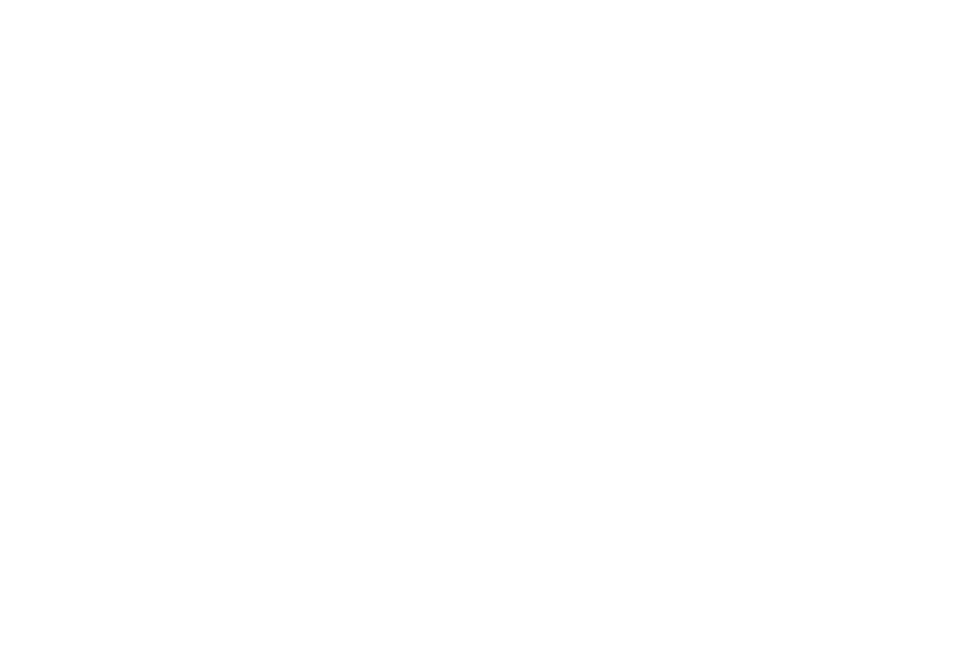
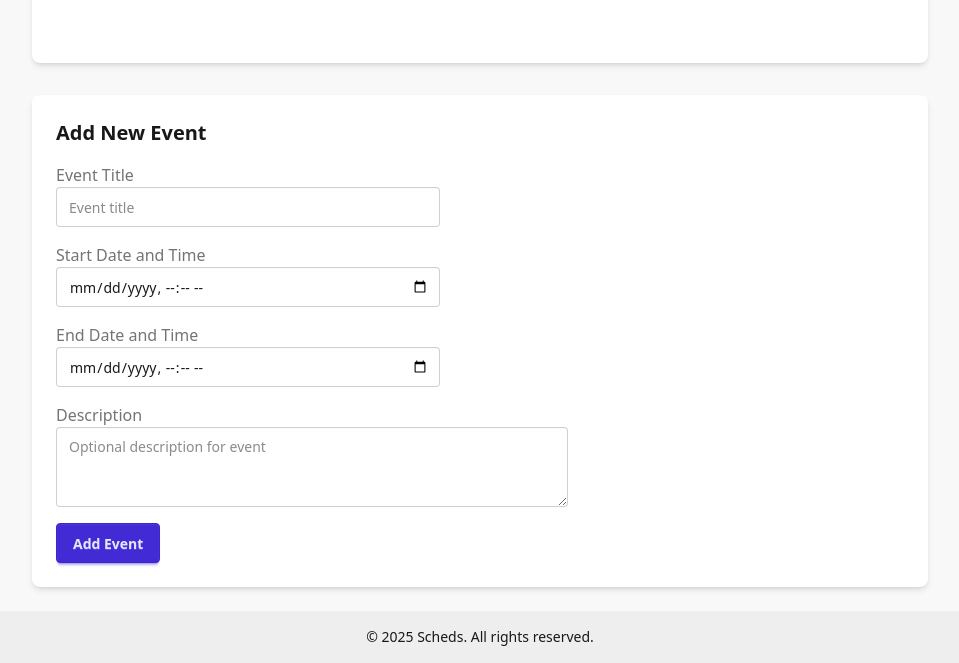
Before and after one commit to ngmhprogramming/scheds-frontend, a React (Vite) app: page /schedule in a window 1280 px wide. Before the commit this address had no page. Shown: the part 517-1180 px from the top of the page, without its empty margins (160-1119 px from the left). Before the commit the page ends 800 px from the top, so only its background shows below. Built offline with nearby package versions, Linux system fonts and the light colour scheme.

Commit message:
Schedule page and basic form template

```diff
--- a/src/main.tsx
+++ b/src/main.tsx
@@ -7,6 +7,7 @@
 import Root from './routes/Root';
 import Login from './routes/Login';
 import Signup from './routes/Signup';
+import Schedule from './routes/Schedule';
 
 const router = createBrowserRouter([
   {
@@ -21,6 +22,10 @@
     path: "/signup",
     element: <Signup />,
   },
+  {
+    path: "/schedule",
+    element: <Schedule />,
+  }
 ]);
 
 createRoot(document.getElementById('root')!).render(
--- /dev/null
+++ b/src/routes/Schedule.tsx
@@ -0,0 +1,153 @@
+import { useState } from 'react';
+import { useNavigate } from 'react-router-dom';
+import Navbar from './components/Navbar';
+import Footer from './components/Footer';
+import * as API from './api/auth';
+import { setLocal } from './storage';
+
+const Schedule = () => {
+	const navigate = useNavigate();
+
+	const [form, setForm] = useState({
+		title: "",
+		start: "",
+		end: "",
+		description: "",
+	});
+	const [error, setError] = useState("");
+
+	const localToUTC = (localDateString: string) => {
+		const localDate = new Date(localDateString);
+		return new Date(localDate.getTime() - localDate.getTimezoneOffset() * 60000).toISOString();
+	};
+
+	const handleChange = (event: React.ChangeEvent<HTMLInputElement | HTMLTextAreaElement>) => {
+		setForm({ ...form, [event.target.name]: event.target.value, });
+	};
+
+	const handleSubmit = async (event: React.FormEvent) => {
+		event.preventDefault();
+		setError("");
+
+		const formData = form;
+		formData.start = localToUTC(form.start);
+		formData.end = localToUTC(form.end);
+
+		const startDatetime = new Date(formData.start);
+		const endDatetime = new Date(formData.end);
+
+		if (startDatetime > endDatetime) {
+			setError("Start cannot be before end.");
+			return;
+		}
+
+		if (formData.description.length > 5) {
+			setError("Description can be maximum 5 characters.");
+			return;
+		}
+
+		// const res = await API.login(form);
+		// if ("error" in res) {
+		// 	setError(res.error);
+		// } else {
+		// 	setLocal("profileData", res.data);
+		// 	navigate("/", { state: { success: "Successful login!" } });
+		// }
+	};
+
+	return (
+		<div className="flex flex-col min-h-screen">
+			<Navbar />
+			<form onSubmit={handleSubmit} className="flex-grow bg-base-200 p-6">
+				<div className="max-w-4xl mx-auto">
+					<h1 className="text-3xl font-bold mb-6">My Schedule</h1>
+
+					<div className="bg-base-100 shadow-md rounded-lg p-6 mb-8">
+						<div className="h-96 flex items-center justify-center text-gray-500 italic">
+							Calendar Placeholder
+						</div>
+					</div>
+
+					<div className="bg-base-100 shadow-md rounded-lg p-6">
+						<h2 className="text-xl font-semibold mb-4">Add New Event</h2>
+						<fieldset className="space-y-4">
+							<div className="form-control max-w-sm">
+								<label htmlFor="title" className="label">
+									<span className="label-text">Event Title</span>
+								</label>
+								<input
+									id="title"
+									name="title"
+									type="text"
+									placeholder="Event title"
+									className="input input-bordered w-full"
+									value={form.title}
+									onChange={handleChange}
+									required
+								/>
+							</div>
+
+							<div className="form-control max-w-sm">
+								<label htmlFor="start" className="label">
+									<span className="label-text">Start Date and Time</span>
+								</label>
+								<input
+									id="start"
+									name="start"
+									type="datetime-local"
+									className="input input-bordered w-full"
+									value={form.start}
+									onChange={handleChange}
+									required
+								/>
+							</div>
+
+							<div className="form-control max-w-sm">
+								<label htmlFor="end" className="label">
+									<span className="label-text">End Date and Time</span>
+								</label>
+								<input
+									id="end"
+									name="end"
+									type="datetime-local"
+									className="input input-bordered w-full"
+									value={form.end}
+									onChange={handleChange}
+									required
+								/>
+							</div>
+
+							<div className="form-control max-w-lg">
+								<label htmlFor="description" className="label">
+									<span className="label-text">Description</span>
+								</label>
+								<textarea
+									id="description"
+									name="description"
+									className="textarea textarea-bordered w-full"
+									placeholder="Optional description for event"
+									value={form.description}
+									onChange={handleChange}
+								/>
+							</div>
+
+							<button type="submit" className="btn btn-primary">Add Event</button>
+
+							{error && (
+								<div role="alert" className="alert alert-error">
+									<svg xmlns="http://www.w3.org/2000/svg" className="h-6 w-6 shrink-0 stroke-current" fill="none" viewBox="0 0 24 24">
+										<path strokeLinecap="round" strokeLinejoin="round" strokeWidth="2" d="M10 14l2-2m0 0l2-2m-2 2l-2-2m2 2l2 2m7-2a9 9 0 11-18 0 9 9 0 0118 0z" />
+									</svg>
+									<span>{error}</span>
+								</div>
+							)}
+						</fieldset>
+					</div>
+				</div>
+			</form>
+			<Footer />
+		</div>
+	);
+}
+
+export default Schedule;
--- a/src/routes/components/Navbar.tsx
+++ b/src/routes/components/Navbar.tsx
@@ -38,6 +38,11 @@
 				{/* Desktop menu */}
 				<div className="hidden md:flex gap-2">
 					<a className="btn btn-ghost" href="/">Home</a>
+					{profileData && (
+						<>
+							<a className="btn btn-ghost" href="/schedule">Schedule</a>
+						</>
+					)}
 					{!profileData && (
 						<>
 							<a className="btn btn-ghost" href="/login">Login</a>
@@ -113,6 +118,11 @@
 						className="menu menu-sm dropdown-content mt-3 z-[1] p-2 shadow bg-base-100 rounded-box w-52"
 					>
 						<li><a href="/">Home</a></li>
+						{profileData && (
+							<>
+								<a className="btn btn-ghost" href="/schedule">Schedule</a>
+							</>
+						)}
 						{!profileData && (
 							<>
 								<li><a href="/login">Login</a></li>
```
